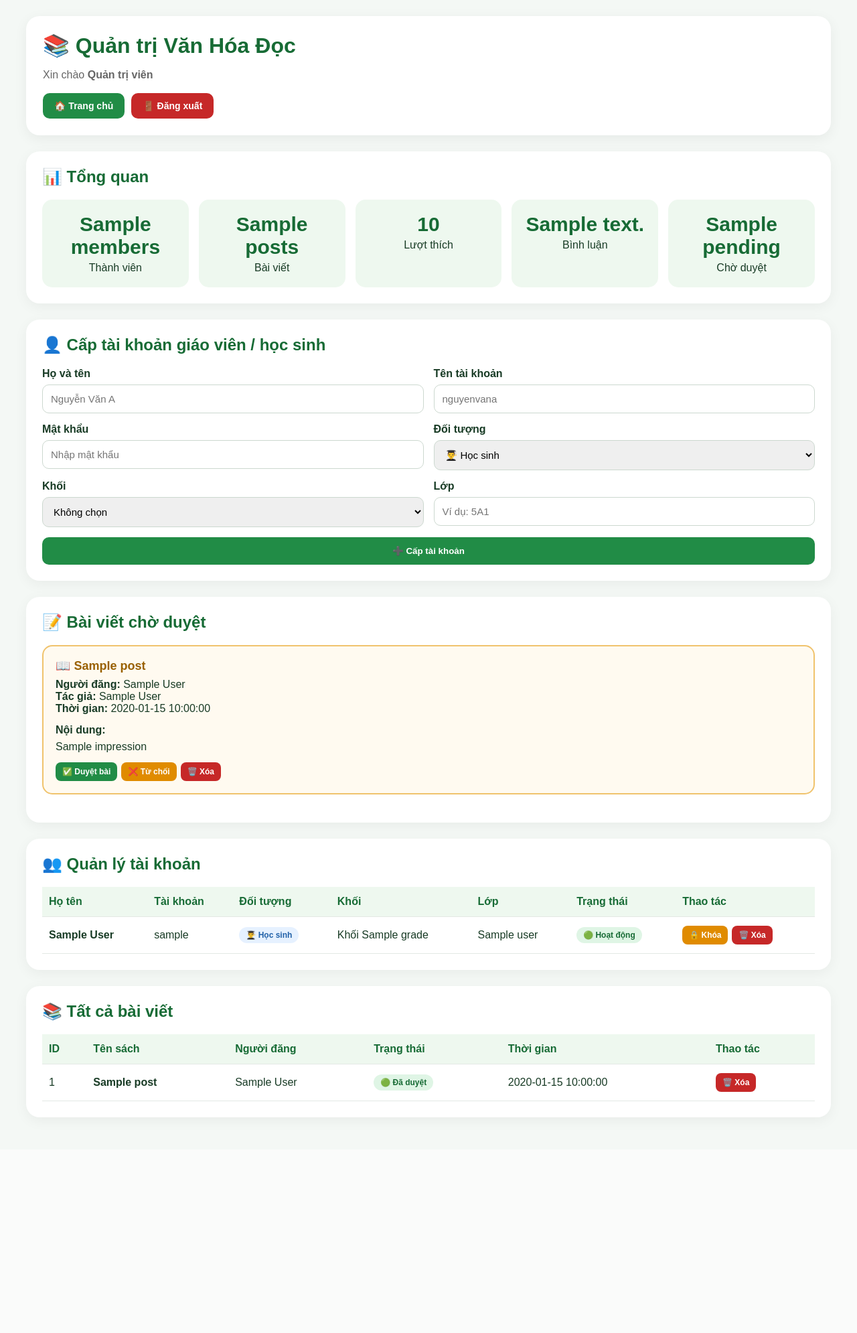
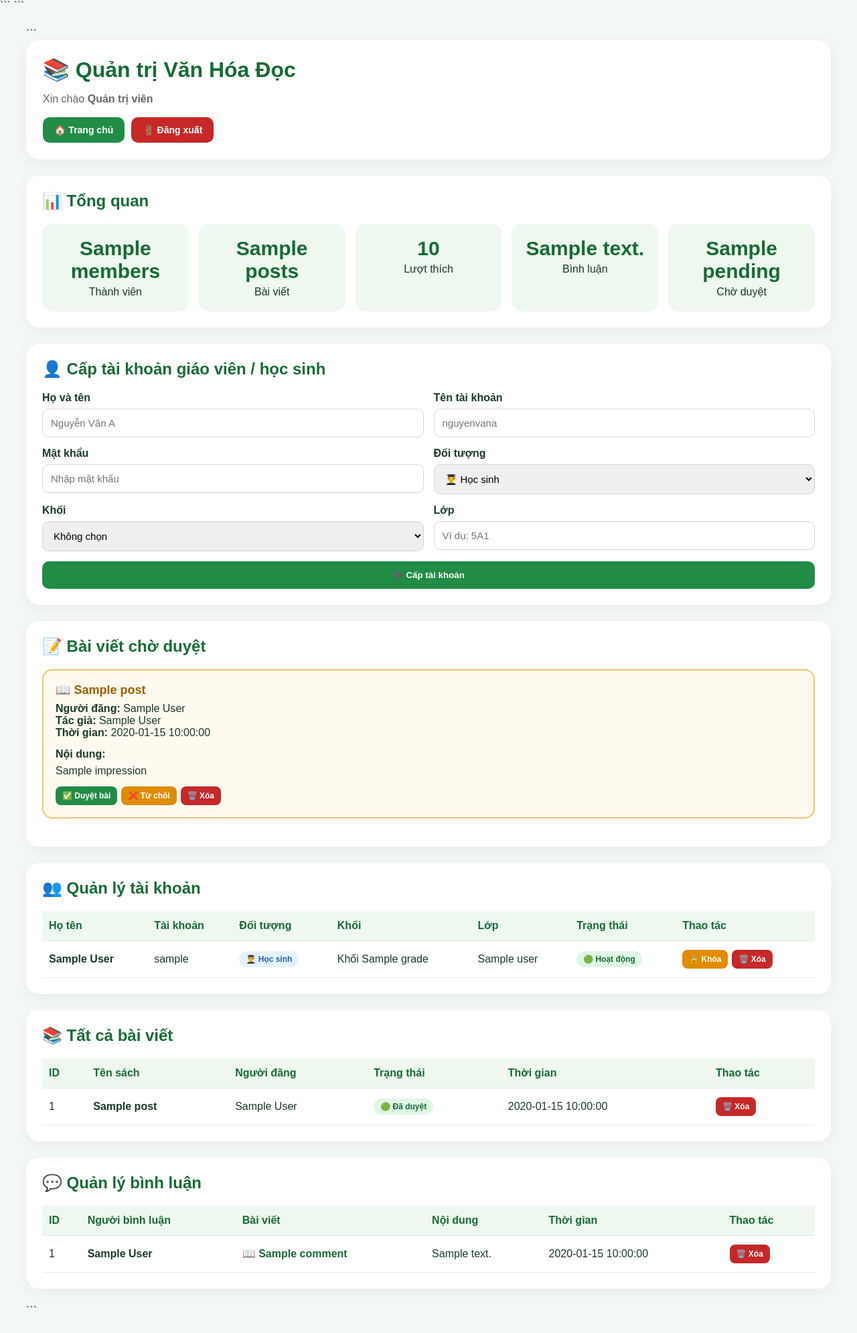
Before and after one commit to buombvbd-cmyk/Van.Hoa.Doc, a Flask app: template templates/admin.html in a window 1280 px wide. Shown: the whole page at 67% size. Before the commit the page ends 1672 px from the top, so only its background shows below. Run offline with Flask 3, Linux system fonts and the light colour scheme; the template is opened without the code that fills it: most values are stand-ins (such as "Sample title", 1, 10 or a date in 2020); parts of the project's set-up code (start-up, migrations or seed data) failed here and were passed over.

Commit message:
Update admin.html

````diff
--- a/templates/admin.html
+++ b/templates/admin.html
@@ -1,10 +1,12 @@
 <!DOCTYPE html>
+
 <html lang="vi">
 
 <head>
     <meta charset="UTF-8">
     <meta name="viewport" content="width=device-width, initial-scale=1.0">
 
+```
 <title>Quản trị Văn Hóa Đọc</title>
 
 <style>
@@ -300,6 +302,24 @@
         margin: 10px 0;
     }
 
+    /* COMMENT */
+
+    .comment-content {
+        max-width: 500px;
+        line-height: 1.5;
+        white-space: normal;
+        word-break: break-word;
+    }
+
+    .comment-post {
+        font-weight: bold;
+        color: #176b35;
+    }
+
+    .comment-user {
+        font-weight: bold;
+    }
+
     .no-data {
         text-align: center;
         color: #777;
@@ -341,15 +361,15 @@
     }
 
 </style>
+```
 
 </head>
-
 
 <body>
 
 <div class="container">
 
-
+```
 <!-- =====================================================
      HEADER
 ====================================================== -->
@@ -421,61 +441,40 @@
 
     <div class="stats">
 
-
         <div class="stat">
-
             <span class="stat-number">
                 {{ stats.members }}
             </span>
-
             Thành viên
-
         </div>
 
-
         <div class="stat">
-
             <span class="stat-number">
                 {{ stats.posts }}
             </span>
-
             Bài viết
-
         </div>
 
-
         <div class="stat">
-
             <span class="stat-number">
                 {{ stats.likes }}
             </span>
-
             Lượt thích
-
         </div>
 
-
         <div class="stat">
-
             <span class="stat-number">
                 {{ stats.comments }}
             </span>
-
             Bình luận
-
         </div>
 
-
         <div class="stat">
-
             <span class="stat-number">
                 {{ stats.pending }}
             </span>
-
             Chờ duyệt
-
         </div>
-
 
     </div>
 
@@ -498,7 +497,6 @@
     >
 
         <div class="form-grid">
-
 
             <div class="form-group">
 
@@ -632,7 +630,6 @@
 
             </div>
 
-
         </div>
 
     </form>
@@ -653,17 +650,12 @@
 
     {% if pending_posts %}
 
-
         {% for post in pending_posts %}
-
 
             <div class="pending-box">
 
-
                 <div class="pending-title">
-
                     📖 {{ post.book_title }}
-
                 </div>
 
 
@@ -724,8 +716,6 @@
                 <div class="actions">
 
 
-                        <!-- DUYỆT -->
-
                     <form
                         method="POST"
                         action="{{ url_for('approve_post', post_id=post.id) }}"
@@ -740,8 +730,6 @@
 
                     </form>
 
-
-                        <!-- TỪ CHỐI -->
 
                     <form
                         method="POST"
@@ -758,8 +746,6 @@
 
                     </form>
 
-
-                        <!-- XÓA -->
 
                     <form
                         method="POST"
@@ -779,9 +765,7 @@
 
                 </div>
 
-
             </div>
-
 
         {% endfor %}
 
@@ -795,7 +779,6 @@
         </div>
 
     {% endif %}
-
 
 </div>
 
@@ -819,33 +802,13 @@
 
                 <tr>
 
-                        <th>
-                            Họ tên
-                        </th>
-
-                        <th>
-                            Tài khoản
-                        </th>
-
-                        <th>
-                            Đối tượng
-                        </th>
-
-                        <th>
-                            Khối
-                        </th>
-
-                        <th>
-                            Lớp
-                        </th>
-
-                        <th>
-                            Trạng thái
-                        </th>
-
-                        <th>
-                            Thao tác
-                        </th>
+                    <th>Họ tên</th>
+                    <th>Tài khoản</th>
+                    <th>Đối tượng</th>
+                    <th>Khối</th>
+                    <th>Lớp</th>
+                    <th>Trạng thái</th>
+                    <th>Thao tác</th>
 
                 </tr>
 
@@ -854,12 +817,9 @@
 
             <tbody>
 
-
             {% for user in users %}
 
-
                 <tr>
-
 
                     <td>
 
@@ -871,14 +831,11 @@
 
 
                     <td>
-
                         {{ user.username }}
-
                     </td>
 
 
                     <td>
-
 
                         {% if user.role == "admin" %}
 
@@ -886,13 +843,11 @@
                                 🛠️ Admin
                             </span>
 
-
                         {% elif user.user_type == "teacher" %}
 
                             <span class="badge teacher">
                                 👨‍🏫 Giáo viên
                             </span>
-
 
                         {% else %}
 
@@ -902,34 +857,26 @@
 
                         {% endif %}
 
-
                     </td>
 
 
                     <td>
 
                         {% if user.grade %}
-
                             Khối {{ user.grade }}
-
                         {% else %}
-
                             -
-
                         {% endif %}
 
                     </td>
 
 
                     <td>
-
                         {{ user.class_name or "-" }}
-
                     </td>
 
 
                     <td>
-
 
                         {% if user.status == "locked" %}
 
@@ -945,21 +892,16 @@
 
                         {% endif %}
 
-
                     </td>
 
 
                     <td>
 
-
                         <div class="actions">
-
 
                             {% if user.role != "admin" %}
 
-
                                 {% if user.status == "locked" %}
-
 
                                     <form
                                         method="POST"
@@ -975,9 +917,7 @@
 
                                     </form>
 
-
                                 {% else %}
-
 
                                     <form
                                         method="POST"
@@ -993,7 +933,6 @@
                                         </button>
 
                                     </form>
-
 
                                 {% endif %}
 
@@ -1022,18 +961,14 @@
 
                             {% endif %}
 
-
                         </div>
 
-
                     </td>
-
 
                 </tr>
 
 
             {% else %}
-
 
                 <tr>
 
@@ -1041,16 +976,12 @@
                         colspan="7"
                         class="no-data"
                     >
-
                         Chưa có tài khoản.
-
                     </td>
 
                 </tr>
 
-
             {% endfor %}
-
 
             </tbody>
 
@@ -1080,29 +1011,12 @@
 
                 <tr>
 
-                        <th>
-                            ID
-                        </th>
-
-                        <th>
-                            Tên sách
-                        </th>
-
-                        <th>
-                            Người đăng
-                        </th>
-
-                        <th>
-                            Trạng thái
-                        </th>
-
-                        <th>
-                            Thời gian
-                        </th>
-
-                        <th>
-                            Thao tác
-                        </th>
+                    <th>ID</th>
+                    <th>Tên sách</th>
+                    <th>Người đăng</th>
+                    <th>Trạng thái</th>
+                    <th>Thời gian</th>
+                    <th>Thao tác</th>
 
                 </tr>
 
@@ -1111,12 +1025,9 @@
 
             <tbody>
 
-
             {% for post in posts %}
 
-
                 <tr>
-
 
                     <td>
                         {{ post.id }}
@@ -1133,14 +1044,11 @@
 
 
                     <td>
-
                         {{ post.full_name }}
-
                     </td>
 
 
                     <td>
-
 
                         {% if post.status == "approved" %}
 
@@ -1148,20 +1056,17 @@
                                 🟢 Đã duyệt
                             </span>
 
-
                         {% elif post.status == "pending" %}
 
                             <span class="badge pending">
                                 🟡 Chờ duyệt
                             </span>
 
-
                         {% elif post.status == "rejected" %}
 
                             <span class="badge rejected">
                                 🔴 Từ chối
                             </span>
-
 
                         {% else %}
 
@@ -1171,25 +1076,19 @@
 
                         {% endif %}
 
+                    </td>
 
+
+                    <td>
+                        {{ post.created_at }}
                     </td>
 
 
                     <td>
 
-                            {{ post.created_at }}
-
-                        </td>
-
-
-                        <td>
-
-
                         <div class="actions">
 
-
                             {% if post.status == "pending" %}
-
 
                                 <form
                                     method="POST"
@@ -1223,7 +1122,6 @@
 
                             {% elif post.status == "rejected" %}
 
-
                                 <form
                                     method="POST"
                                     action="{{ url_for('approve_post', post_id=post.id) }}"
@@ -1237,7 +1135,6 @@
                                     </button>
 
                                 </form>
-
 
                             {% endif %}
 
@@ -1257,18 +1154,14 @@
 
                             </form>
 
-
                         </div>
 
-
                     </td>
-
 
                 </tr>
 
 
             {% else %}
-
 
                 <tr>
 
@@ -1276,16 +1169,12 @@
                         colspan="6"
                         class="no-data"
                     >
-
                         Chưa có bài viết.
-
                     </td>
 
                 </tr>
 
-
             {% endfor %}
-
 
             </tbody>
 
@@ -1296,8 +1185,145 @@
 </div>
 
 
+<!-- =====================================================
+     QUẢN LÝ BÌNH LUẬN
+====================================================== -->
+
+<div class="section">
+
+    <h2>
+        💬 Quản lý bình luận
+    </h2>
+
+
+    {% if comments %}
+
+        <div class="table-wrap">
+
+            <table>
+
+                <thead>
+
+                    <tr>
+
+                        <th>
+                            ID
+                        </th>
+
+                        <th>
+                            Người bình luận
+                        </th>
+
+                        <th>
+                            Bài viết
+                        </th>
+
+                        <th>
+                            Nội dung
+                        </th>
+
+                        <th>
+                            Thời gian
+                        </th>
+
+                        <th>
+                            Thao tác
+                        </th>
+
+                    </tr>
+
+                </thead>
+
+
+                <tbody>
+
+                {% for comment in comments %}
+
+                    <tr>
+
+
+                        <td>
+                            {{ comment.id }}
+                        </td>
+
+
+                        <td>
+
+                            <span class="comment-user">
+                                {{ comment.full_name }}
+                            </span>
+
+                        </td>
+
+
+                        <td>
+
+                            <span class="comment-post">
+                                📖 {{ comment.book_title }}
+                            </span>
+
+                        </td>
+
+
+                        <td>
+
+                            <div class="comment-content">
+                                {{ comment.content }}
                             </div>
 
+                        </td>
+
+
+                        <td>
+                            {{ comment.created_at }}
+                        </td>
+
+
+                        <td>
+
+                            <form
+                                method="POST"
+                                action="{{ url_for('delete_comment', comment_id=comment.id) }}"
+                                onsubmit="return confirm('Bạn có chắc muốn xóa bình luận này?');"
+                            >
+
+                                <button
+                                    type="submit"
+                                    class="action-btn delete"
+                                >
+                                    🗑️ Xóa
+                                </button>
+
+                            </form>
+
+                        </td>
+
+
+                    </tr>
+
+                {% endfor %}
+
+                </tbody>
+
+            </table>
+
+        </div>
+
+
+    {% else %}
+
+        <div class="no-data">
+
+            💬 Hiện chưa có bình luận nào.
+
+        </div>
+
+    {% endif %}
+
+</div>
+```
+
+</div>
 
 </body>
 
````
Lines whose indentation alone changed are shown as unchanged.
